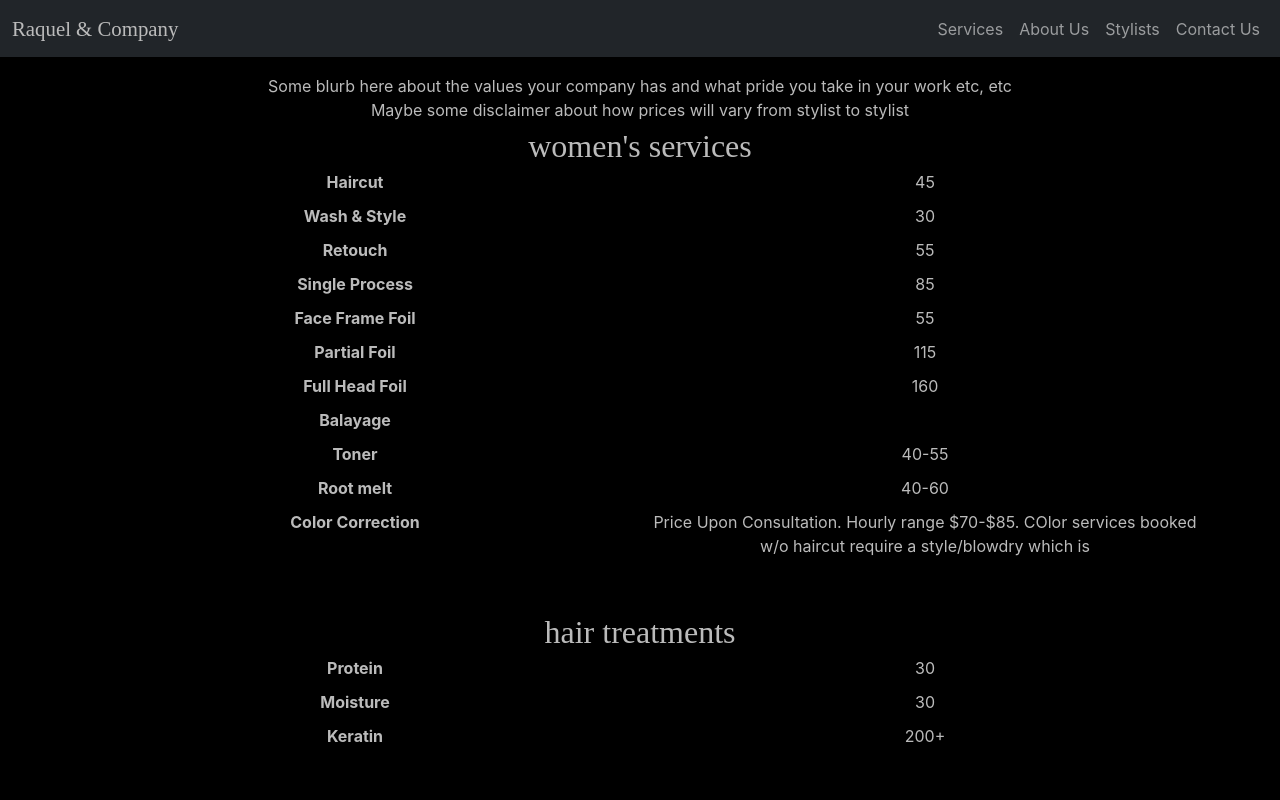
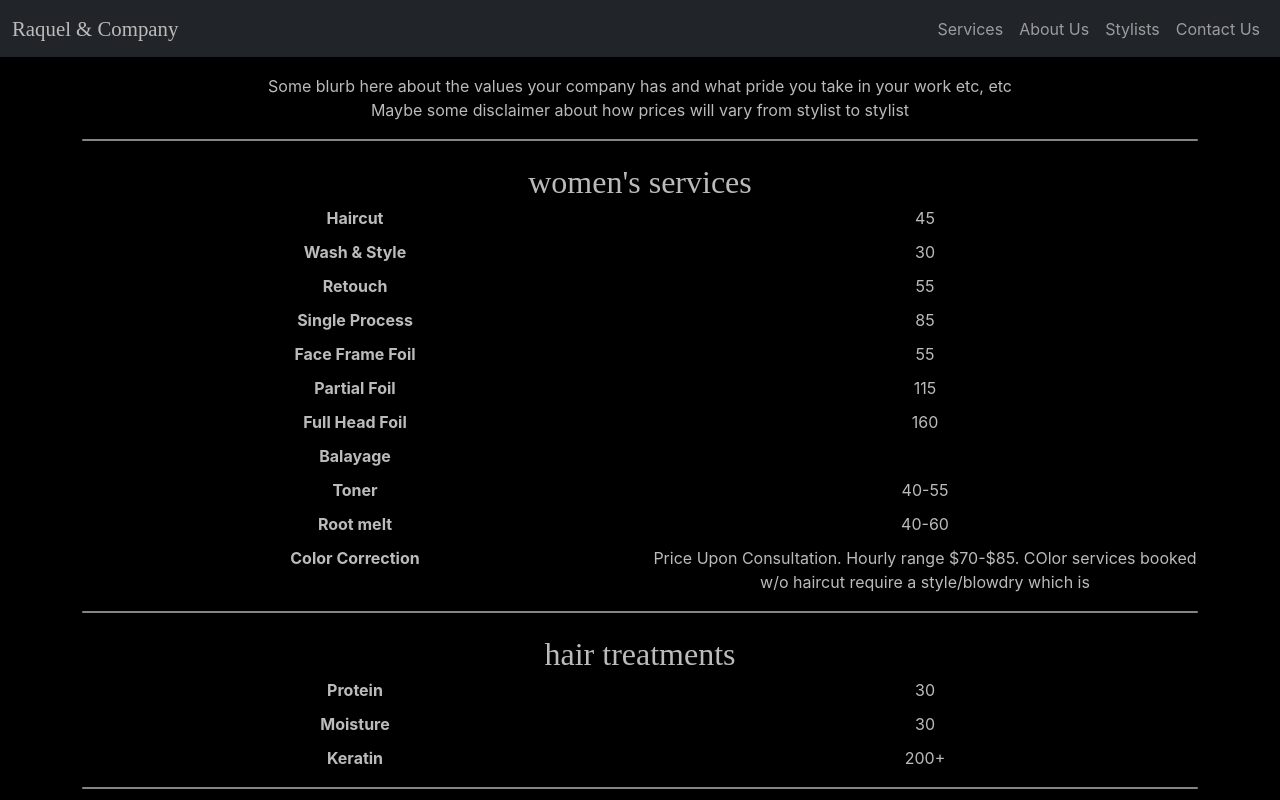
Before and after one commit to KevinCamacho/randco, a React (Create React App) app: page /services in a window 1280 px wide. Shown: the top 800 px of the page. Built offline with nearby package versions, Linux system fonts and the light colour scheme.

Commit message:
added horizontal dividers above services containers

```diff
--- a/src/components/ServicesPage.js
+++ b/src/components/ServicesPage.js
@@ -12,7 +12,9 @@ const ServicesPage = () => {
                 <div>Some blurb here about the values your company has and what pride you take in your work etc, etc</div>
                 <div>Maybe some disclaimer about how prices will vary from stylist to stylist</div>
             </Row>
-            {data.map(serviceCategory =>
+            {data.map((serviceCategory, index) =>
+                <>
+                    <div className="horizontal-divider"></div>
                     <Row className="service-container">
                         <div>
                             <div className="service-category-title">{serviceCategory.title}</div>
@@ -26,6 +28,7 @@ const ServicesPage = () => {
                             )}
                         </div>
                     </Row>
+                </>
             )}
         </Container>
     )
--- a/src/components/ServicesPage.scss
+++ b/src/components/ServicesPage.scss
@@ -1,8 +1,4 @@
 @import '../index.scss';
-
-div.service-container ~ div.service-container {
-    padding-top: 50px;
-}
 
 .service-category-title {
     @extend .fancy-font;
```
Lines whose indentation alone changed are shown as unchanged.
